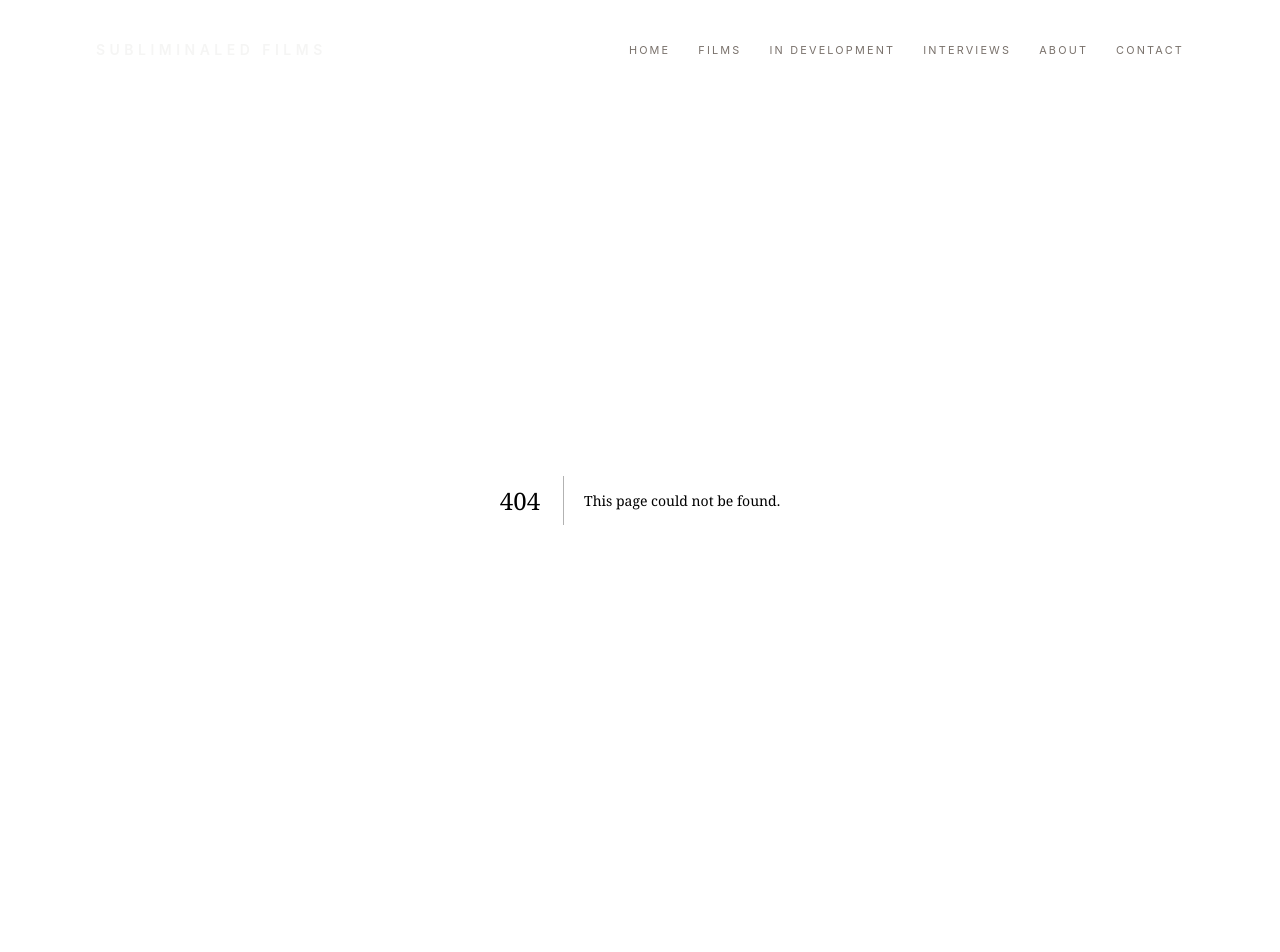
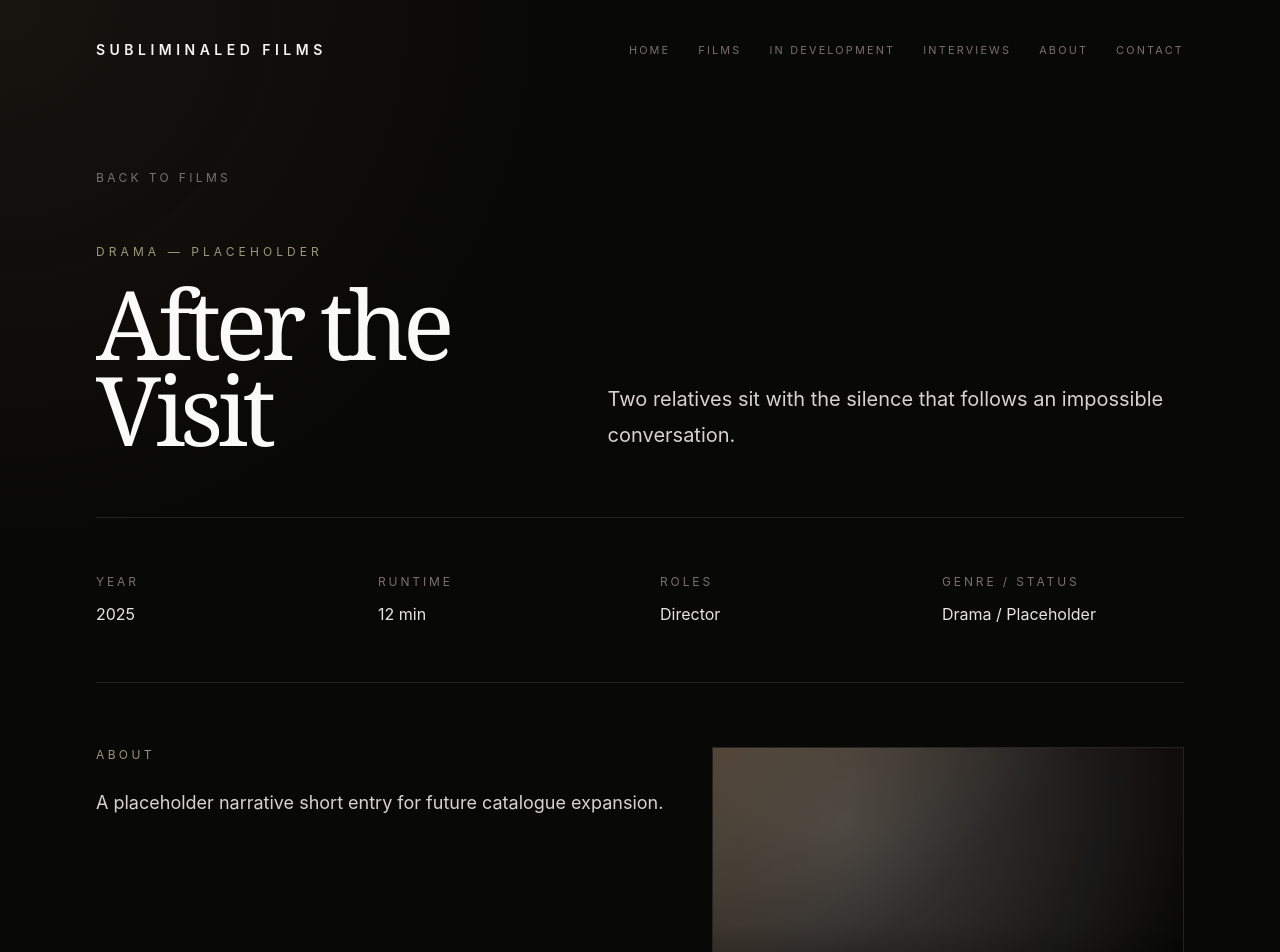
Before and after one commit to subliminaled/subliminaledfilms, a Next.js app: page /films/after-the-visit in a window 1280 px wide. Before the commit this address had no page. Shown: the top 952 px of the page. Built offline with nearby package versions, Linux system fonts and the light colour scheme.

Commit message:
Build films listing and detail pages
Co-authored-by: subliminaled <subliminaled@users.noreply.github.com>

```diff
--- /dev/null
+++ b/app/films/[slug]/page.tsx
@@ -0,0 +1,198 @@
+import type { Metadata } from "next";
+import Link from "next/link";
+import { notFound } from "next/navigation";
+import { films } from "@/data/films";
+
+type FilmPageProps = {
+  params: Promise<{
+    slug: string;
+  }>;
+};
+
+function getFilm(slug: string) {
+  return films.find((film) => film.slug === slug);
+}
+
+function getEmbedUrl(videoUrl: string) {
+  try {
+    const url = new URL(videoUrl);
+
+    if (url.hostname.includes("youtube.com")) {
+      const videoId = url.searchParams.get("v");
+      return videoId ? `https://www.youtube.com/embed/${videoId}` : videoUrl;
+    }
+
+    if (url.hostname.includes("youtu.be")) {
+      const videoId = url.pathname.replace("/", "");
+      return videoId ? `https://www.youtube.com/embed/${videoId}` : videoUrl;
+    }
+
+    if (url.hostname.includes("vimeo.com")) {
+      const videoId = url.pathname.split("/").filter(Boolean).at(-1);
+      return videoId ? `https://player.vimeo.com/video/${videoId}` : videoUrl;
+    }
+
+    return videoUrl;
+  } catch {
+    return videoUrl;
+  }
+}
+
+export function generateStaticParams() {
+  return films.map((film) => ({
+    slug: film.slug,
+  }));
+}
+
+export async function generateMetadata({
+  params,
+}: FilmPageProps): Promise<Metadata> {
+  const { slug } = await params;
+  const film = getFilm(slug);
+
+  if (!film) {
+    return {};
+  }
+
+  return {
+    title: film.title,
+    description: film.logline,
+  };
+}
+
+export default async function FilmDetailPage({ params }: FilmPageProps) {
+  const { slug } = await params;
+  const film = getFilm(slug);
+
+  if (!film) {
+    notFound();
+  }
+
+  const embedUrl = film.videoUrl ? getEmbedUrl(film.videoUrl) : null;
+
+  return (
+    <article className="mx-auto w-full max-w-6xl px-6 pb-24 pt-16 sm:px-8">
+      <Link
+        href="/films"
+        className="text-xs uppercase tracking-[0.28em] text-stone-500 transition hover:text-stone-100"
+      >
+        Back to films
+      </Link>
+
+      <header className="mt-14 grid gap-10 border-b border-white/10 pb-16 lg:grid-cols-[0.9fr_1.1fr] lg:items-end">
+        <div>
+          <p className="mb-5 text-xs uppercase tracking-[0.34em] text-amber-100/60">
+            {film.genre} — {film.status}
+          </p>
+          <h1 className="text-6xl leading-[0.9] tracking-[-0.06em] text-stone-50 sm:text-8xl">
+            {film.title}
+          </h1>
+        </div>
+        <p className="max-w-2xl text-xl leading-9 text-stone-300">
+          {film.logline}
+        </p>
+      </header>
+
+      <section className="grid gap-10 border-b border-white/10 py-14 md:grid-cols-4">
+        <div>
+          <p className="text-xs uppercase tracking-[0.24em] text-stone-500">
+            Year
+          </p>
+          <p className="mt-3 text-stone-200">{film.year}</p>
+        </div>
+        <div>
+          <p className="text-xs uppercase tracking-[0.24em] text-stone-500">
+            Runtime
+          </p>
+          <p className="mt-3 text-stone-200">{film.runtime}</p>
+        </div>
+        <div>
+          <p className="text-xs uppercase tracking-[0.24em] text-stone-500">
+            Roles
+          </p>
+          <p className="mt-3 text-stone-200">{film.roles.join(" / ")}</p>
+        </div>
+        <div>
+          <p className="text-xs uppercase tracking-[0.24em] text-stone-500">
+            Genre / Status
+          </p>
+          <p className="mt-3 text-stone-200">
+            {film.genre} / {film.status}
+          </p>
+        </div>
+      </section>
+
+      {embedUrl ? (
+        <section className="border-b border-white/10 py-16">
+          <div className="aspect-video overflow-hidden border border-white/10 bg-black">
+            <iframe
+              title={`${film.title} video`}
+              src={embedUrl}
+              allow="accelerometer; autoplay; clipboard-write; encrypted-media; gyroscope; picture-in-picture; web-share"
+              allowFullScreen
+              className="h-full w-full"
+            />
+          </div>
+        </section>
+      ) : null}
+
+      <section className="grid gap-10 border-b border-white/10 py-16 lg:grid-cols-[1.1fr_0.9fr]">
+        <div>
+          <p className="text-xs uppercase tracking-[0.28em] text-amber-100/60">
+            About
+          </p>
+          <p className="mt-6 max-w-3xl text-lg leading-8 text-stone-300">
+            {film.description}
+          </p>
+        </div>
+        <div
+          role="img"
+          aria-label={film.image}
+          className="relative aspect-[4/3] overflow-hidden border border-white/10 bg-stone-950"
+        >
+          <div className="absolute inset-0 bg-[radial-gradient(circle_at_28%_22%,rgba(245,245,244,0.22),transparent_24rem),linear-gradient(135deg,rgba(120,89,52,0.42),rgba(8,8,6,0.34)_45%,rgba(0,0,0,0.92))]" />
+          <div className="absolute inset-x-0 bottom-0 h-1/2 bg-gradient-to-t from-black/80 to-transparent" />
+          <span className="absolute bottom-5 left-5 right-5 text-[0.65rem] uppercase tracking-[0.22em] text-stone-400">
+            {film.image}
+          </span>
+        </div>
+      </section>
+
+      {film.laurels.length > 0 ? (
+        <section className="border-b border-white/10 py-12">
+          <p className="text-xs uppercase tracking-[0.28em] text-amber-100/60">
+            Laurels / Festival Notes
+          </p>
+          <ul className="mt-6 grid gap-3 text-sm text-stone-300 sm:grid-cols-2">
+            {film.laurels.map((laurel) => (
+              <li key={laurel} className="border-l border-amber-100/30 pl-4">
+                {laurel}
+              </li>
+            ))}
+          </ul>
+        </section>
+      ) : null}
+
+      {film.externalLinks.length > 0 ? (
+        <section className="py-12">
+          <p className="text-xs uppercase tracking-[0.28em] text-amber-100/60">
+            External Links
+          </p>
+          <div className="mt-6 flex flex-wrap gap-4">
+            {film.externalLinks.map((link) => (
+              <Link
+                key={link.url}
+                href={link.url}
+                target="_blank"
+                rel="noreferrer"
+                className="border border-white/10 px-5 py-3 text-xs uppercase tracking-[0.24em] text-stone-300 transition hover:border-amber-100/40 hover:text-stone-50"
+              >
+                {link.label}
+              </Link>
+            ))}
+          </div>
+        </section>
+      ) : null}
+    </article>
+  );
+}
--- a/app/films/page.tsx
+++ b/app/films/page.tsx
@@ -1,5 +1,6 @@
 import type { Metadata } from "next";
-import { PageIntro } from "@/components/PageIntro";
+import Link from "next/link";
+import { films } from "@/data/films";
 import { pages } from "@/data/site";
 
 const page = pages.films;
@@ -10,5 +11,76 @@ export const metadata: Metadata = {
 };
 
 export default function FilmsPage() {
-  return <PageIntro {...page} />;
+  return (
+    <div className="mx-auto w-full max-w-6xl px-6 pb-24 pt-16 sm:px-8">
+      <section className="grid gap-10 border-b border-white/10 pb-16 lg:grid-cols-[0.8fr_1.2fr] lg:items-end">
+        <div>
+          <p className="mb-5 text-xs font-medium uppercase tracking-[0.36em] text-amber-200/70">
+            {page.eyebrow}
+          </p>
+          <h1 className="text-5xl tracking-[-0.04em] text-stone-50 sm:text-7xl">
+            {page.title}
+          </h1>
+        </div>
+        <div className="max-w-2xl lg:justify-self-end">
+          <p className="text-lg leading-8 text-stone-300 sm:text-xl">
+            {page.description}
+          </p>
+          <Link
+            href="https://youtube.com/@subliminaledfilms"
+            target="_blank"
+            rel="noreferrer"
+            className="mt-8 inline-flex items-center justify-center border border-amber-100/30 px-6 py-3 text-xs font-semibold uppercase tracking-[0.28em] text-stone-100 transition hover:border-amber-100/70 hover:bg-amber-100/10"
+          >
+            See films on YouTube channel
+          </Link>
+        </div>
+      </section>
+
+      <section className="grid gap-10 py-16 md:grid-cols-2 xl:grid-cols-3">
+        {films.map((film) => (
+          <Link
+            key={film.slug}
+            href={`/films/${film.slug}`}
+            className="group block"
+          >
+            <article>
+              <div
+                role="img"
+                aria-label={film.image}
+                className="relative aspect-[4/5] overflow-hidden border border-white/10 bg-stone-950 transition duration-500 group-hover:border-amber-100/30"
+              >
+                <div className="absolute inset-0 bg-[radial-gradient(circle_at_28%_22%,rgba(245,245,244,0.22),transparent_24rem),linear-gradient(135deg,rgba(120,89,52,0.42),rgba(8,8,6,0.34)_45%,rgba(0,0,0,0.92))]" />
+                <div className="absolute inset-x-0 bottom-0 h-1/2 bg-gradient-to-t from-black/80 to-transparent" />
+                <span className="absolute bottom-5 left-5 right-5 text-[0.65rem] uppercase tracking-[0.22em] text-stone-400">
+                  {film.image}
+                </span>
+              </div>
+
+              <div className="mt-6 flex items-start justify-between gap-4">
+                <div>
+                  <h2 className="text-3xl tracking-[-0.04em] text-stone-50">
+                    {film.title}
+                  </h2>
+                  <p className="mt-2 text-sm text-stone-500">
+                    {film.roles.join(" / ")}
+                  </p>
+                </div>
+                <p className="text-xs uppercase tracking-[0.22em] text-stone-500">
+                  {film.year}
+                </p>
+              </div>
+
+              <p className="mt-4 text-xs uppercase tracking-[0.22em] text-amber-100/60">
+                {film.genre} — {film.status}
+              </p>
+              <p className="mt-5 text-sm leading-6 text-stone-400">
+                {film.logline}
+              </p>
+            </article>
+          </Link>
+        ))}
+      </section>
+    </div>
+  );
 }
```
